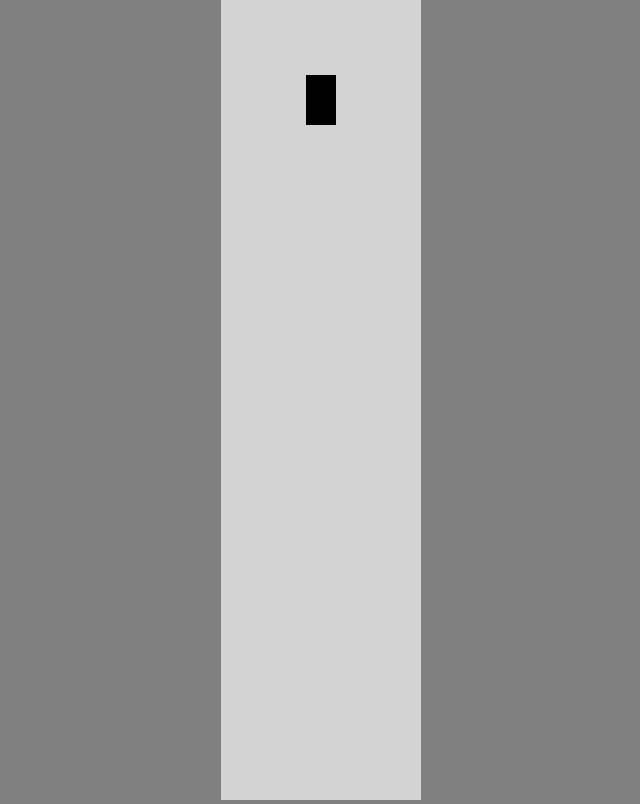
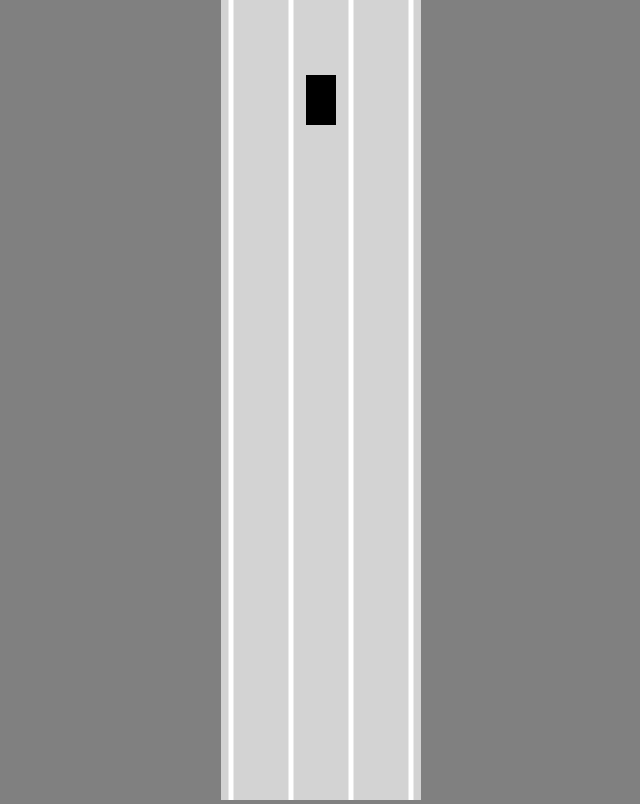
Before and after one commit to AhmedElselly/Self-Driving-Car-Javascript, a website: page index.html in a window 1280 px wide. Shown: the whole page, without its empty margins (319-959 px from the left). Drawn offline with Linux system fonts and the light colour scheme.

Commit message:
added road and lerp functionality for lanes

```diff
--- a/car.js
+++ b/car.js
@@ -16,7 +16,7 @@ class Car {
         this.controls = new Controls();
     }
 
-    update(){
+    #move(){
         if(this.controls.forward){
             this.speed += this.acceleration;
         }
@@ -53,7 +53,11 @@ class Car {
 
         this.x -= Math.sin(this.angle) * this.speed;
         this.y -= Math.cos(this.angle) * this.speed;
+    }
 
+    update(){
+
+        this.#move()
     }
 
     draw(ctx){
--- a/controls.js
+++ b/controls.js
@@ -24,7 +24,6 @@ class Controls {
                     this.reverse = true;
                     break
             }
-            console.table(this)
         }
 
         document.onkeyup = e => {
@@ -42,7 +41,6 @@ class Controls {
                     this.reverse = false;
                     break
             }
-            console.table(this)
         }
     }
 }
--- a/index.html
+++ b/index.html
@@ -10,6 +10,8 @@
 <body>
 
     <canvas id="myCanvas"></canvas>
+    <script src="utils.js"></script>
+    <script src="road.js"></script>
     <script src="controls.js"></script>
     <script src="car.js"></script>
     <script src="main.js"></script>
--- a/main.js
+++ b/main.js
@@ -4,6 +4,7 @@ canvas.width = 200;
 
 const ctx = canvas.getContext('2d');
 
+const road = new Road(canvas.width/2, canvas.width*0.9);
 const car = new Car(100, 100, 30, 50);
 car.draw(ctx);
 
@@ -11,7 +12,9 @@ car.draw(ctx);
 const animate = () => {
     car.update();
     canvas.height = window.innerHeight;
+    road.draw(ctx);
     car.draw(ctx);
+
     requestAnimationFrame(animate);
 }
 
--- /dev/null
+++ b/road.js
@@ -0,0 +1,28 @@
+class Road{
+    constructor(x, width, laneCount = 3){
+        this.x = x;
+        this.width = width;
+        this.laneCount = laneCount;
+
+        this.left = x - width/2;
+        this.right = x + width/2;
+
+        const infinity = 1000000;
+
+        this.top = -infinity;
+        this.bottom = +infinity;
+    }
+
+    draw(ctx){
+        ctx.lineWidth = 5;
+        ctx.strokeStyle = 'white';
+
+        for(let i = 0; i <= this.laneCount; i++){
+            const x = lerp(this.left, this.right, i/this.laneCount);
+            ctx.beginPath();
+            ctx.moveTo(x, this.top);
+            ctx.lineTo(x, this.bottom);
+            ctx.stroke();
+        }
+    }
+}
--- /dev/null
+++ b/utils.js
@@ -0,0 +1,3 @@
+const lerp = (A,B,T) => {
+    return A + (B-A) * T;
+}
```
